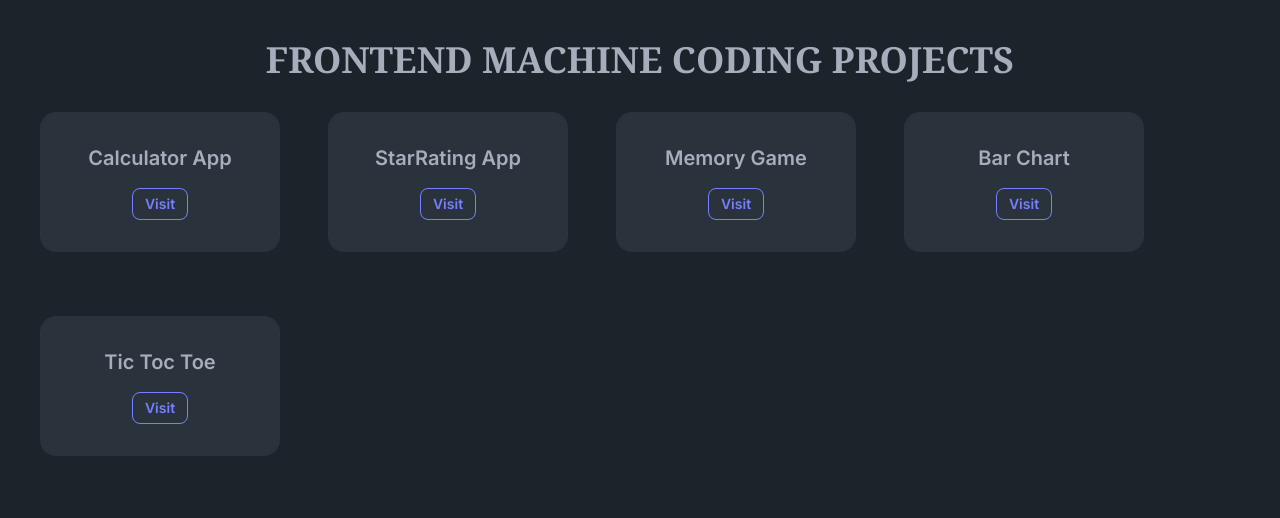
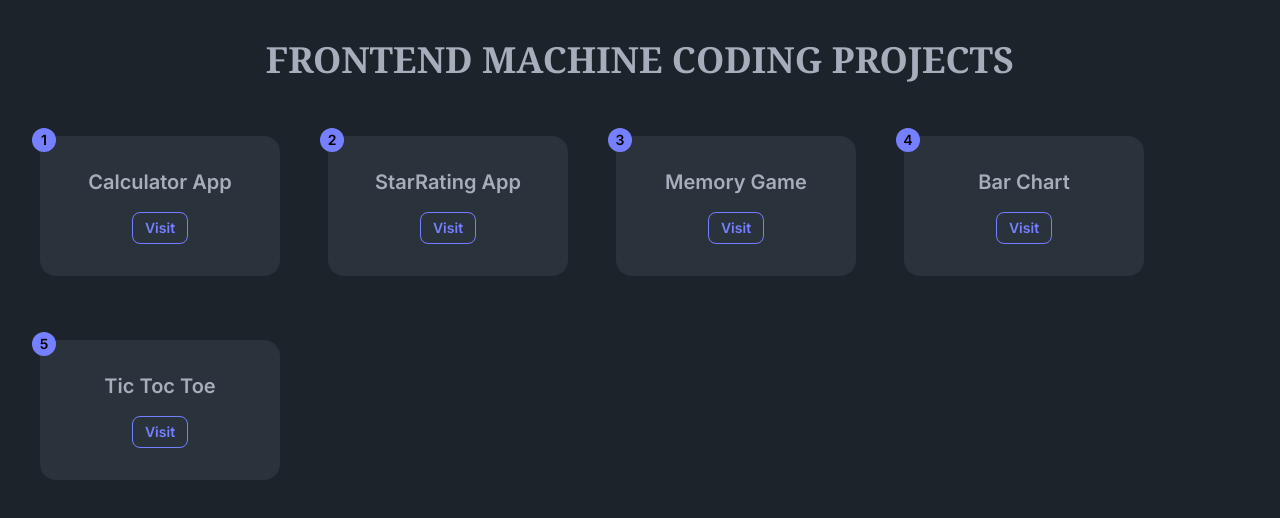
Before and after one commit to dibyajyoti79/Frontend-Machine-Coding-Questions, a Next.js app: page / in a window 1280 px wide. Shown: the top 518 px of the page. Built offline with nearby package versions, Linux system fonts and the light colour scheme.

Commit message:
fix: bug fix in tic tac toe

```diff
--- a/src/app/page.tsx
+++ b/src/app/page.tsx
@@ -36,13 +36,13 @@ export default function Home() {
       <h1 className="text-4xl font-semibold font-serif">
         FRONTEND MACHINE CODING PROJECTS
       </h1>
-      <div className="flex gap-12 flex-wrap">
+      <div className="flex gap-12 flex-wrap mt-6">
         {cards.map((card, index) => (
           <div
             key={index}
             className="card bg-neutral text-neutral-content w-60 mb-4"
           >
-            <div className="card-body items-center text-center">
+            <div className="card-body items-center text-center relative">
               <h2 className="card-title">{card.title}</h2>
               <div className="card-actions justify-end mt-2">
                 <button
@@ -53,6 +53,9 @@ export default function Home() {
                 </button>
               </div>
             </div>
+            <div className="w-6 h-6 flex items-center justify-center rounded-full bg-primary absolute -left-2 -top-2 text-sm text-black font-semibold">
+              {index + 1}
+            </div>
           </div>
         ))}
       </div>
--- a/src/app/tac-toc-toe/page.tsx
+++ b/src/app/tac-toc-toe/page.tsx
@@ -13,6 +13,7 @@ const TicTocToe = () => {
   const handleUserClick = (e: MouseEvent<HTMLDivElement>) => {
     if (won) return;
     const pos: string = (e.target as HTMLDivElement).id;
+    if (matrix[parseInt(pos)] !== null) return;
     const copyMatrix = [...matrix];
     copyMatrix[parseInt(pos)] = isXTurn ? "X" : "O";
     setMatrix(copyMatrix);
```
